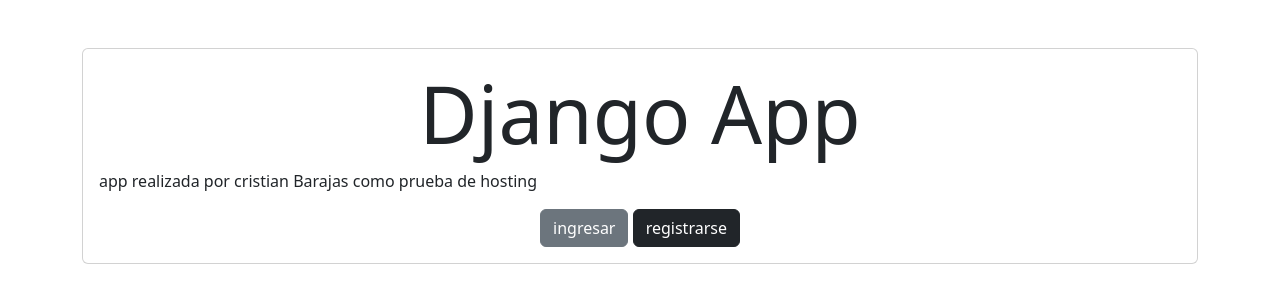
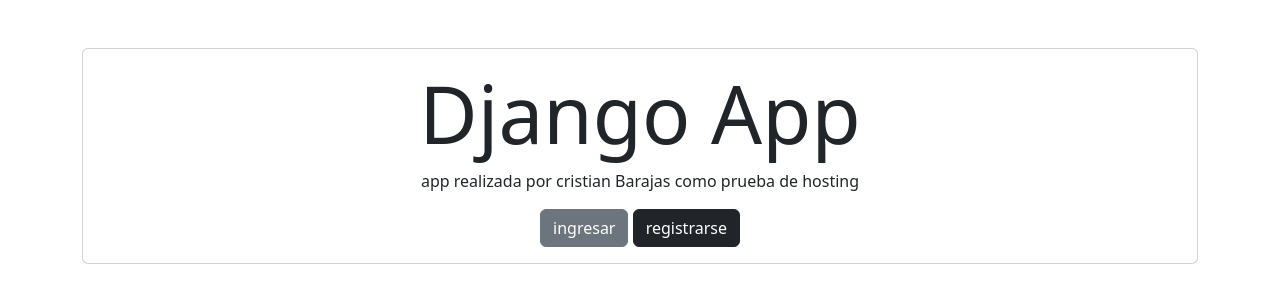
Before and after one commit to Cristian-Barajas09/django-auth-crud, a Django app: page / in a window 1280 px wide. Shown: the part 56-359 px from the top of the page. Run offline with Django 4.2, Linux system fonts and the light colour scheme.

Commit message:
update home class

```diff
--- a/task/templates/home.html
+++ b/task/templates/home.html
@@ -4,7 +4,7 @@
 <main class="container mt-5">
     <section class="card card-body">
         <h1 class="display-1 text-center">Django App</h1>
-        <p>app realizada por cristian Barajas como prueba de hosting</p>
+        <p class="text-center">app realizada por cristian Barajas como prueba de hosting</p>
         <div class="text-center">
             <a class="btn btn-secondary" href="/signin/">
                 ingresar
```
